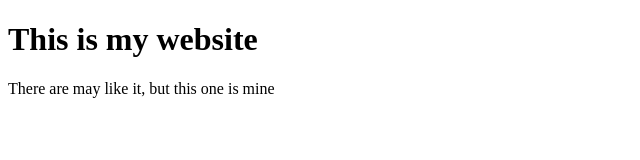
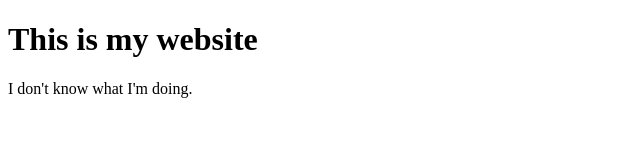
Before and after one commit to rcwhite29/rcwhite29.github.io, a plain HTML site: page setup/index.html in a window 1280 px wide. Shown: the whole page, without its empty margins (0-640 px from the left). Drawn offline with Linux system fonts and the light colour scheme.

Commit message:
Update index.html

```diff
--- a/setup/index.html
+++ b/setup/index.html
@@ -2,6 +2,6 @@
 <html>
     <body>
         <h1>This is my website</h1>
-            <p>There are may like it, but this one is mine</p>
+            <p>I don't know what I'm doing.</p>
     </body>
 </html>
```
